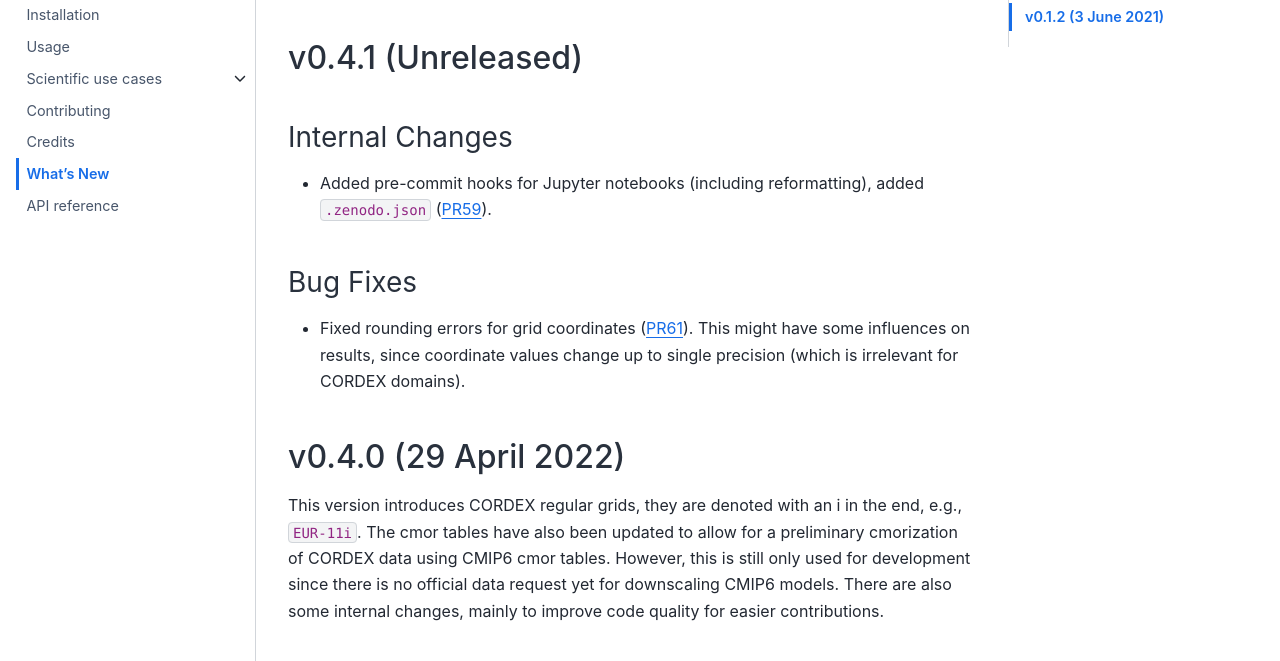
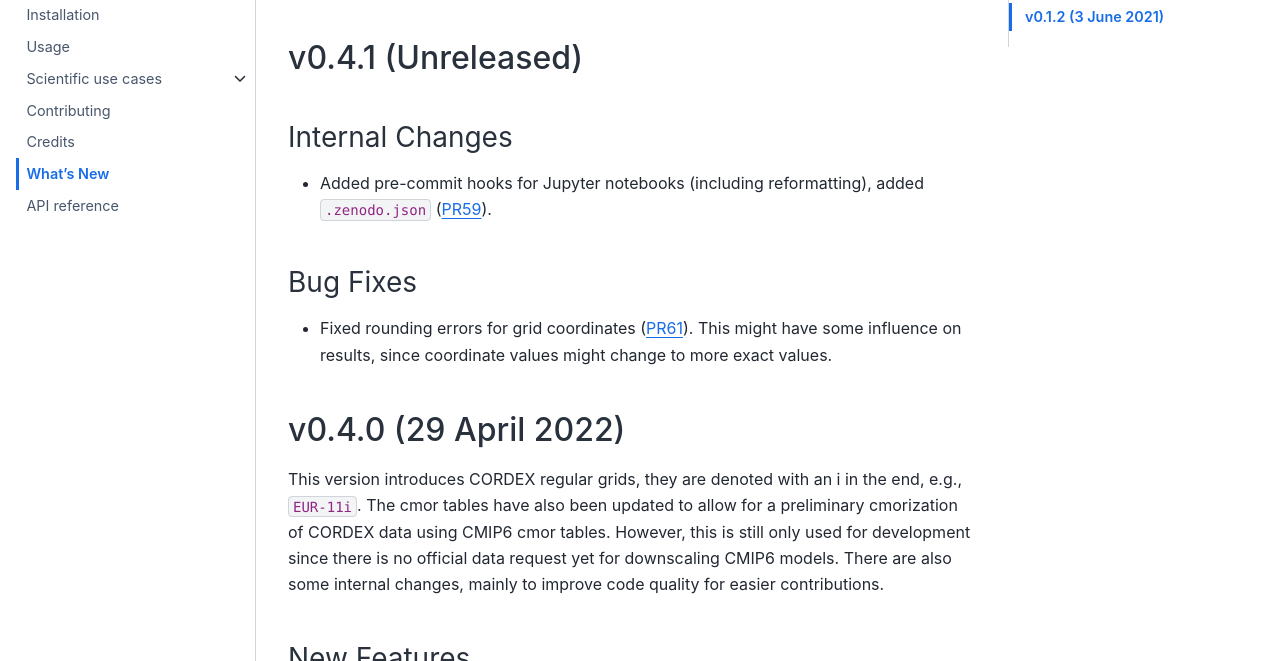
Before and after one commit to euro-cordex/py-cordex, a Sphinx documentation site: the page built from docs/whats_new.rst, in a window 1280 px wide and 900 px high, cut to the strip 239-900 px from the top of the window. Built offline with Sphinx 7.4.7 and the Sphinx Book theme 1.1.4, drawn with Linux system fonts in a browser that asks for light colours; pages that are not in the unit, such as notebooks, are missing from menus.

Commit message:
Update whats_new.rst

```diff
--- a/docs/whats_new.rst
+++ b/docs/whats_new.rst
@@ -20,7 +20,7 @@ Internal Changes
 Bug Fixes
 ~~~~~~~~~
 
-- Fixed rounding errors for grid coordinates (:pull:`61`). This might have some influences on results, since coordinate values change up to single precision (which is irrelevant for CORDEX domains).
+- Fixed rounding errors for grid coordinates (:pull:`61`). This might have some influence on results, since coordinate values might change to more exact values.
 
 
 
```
